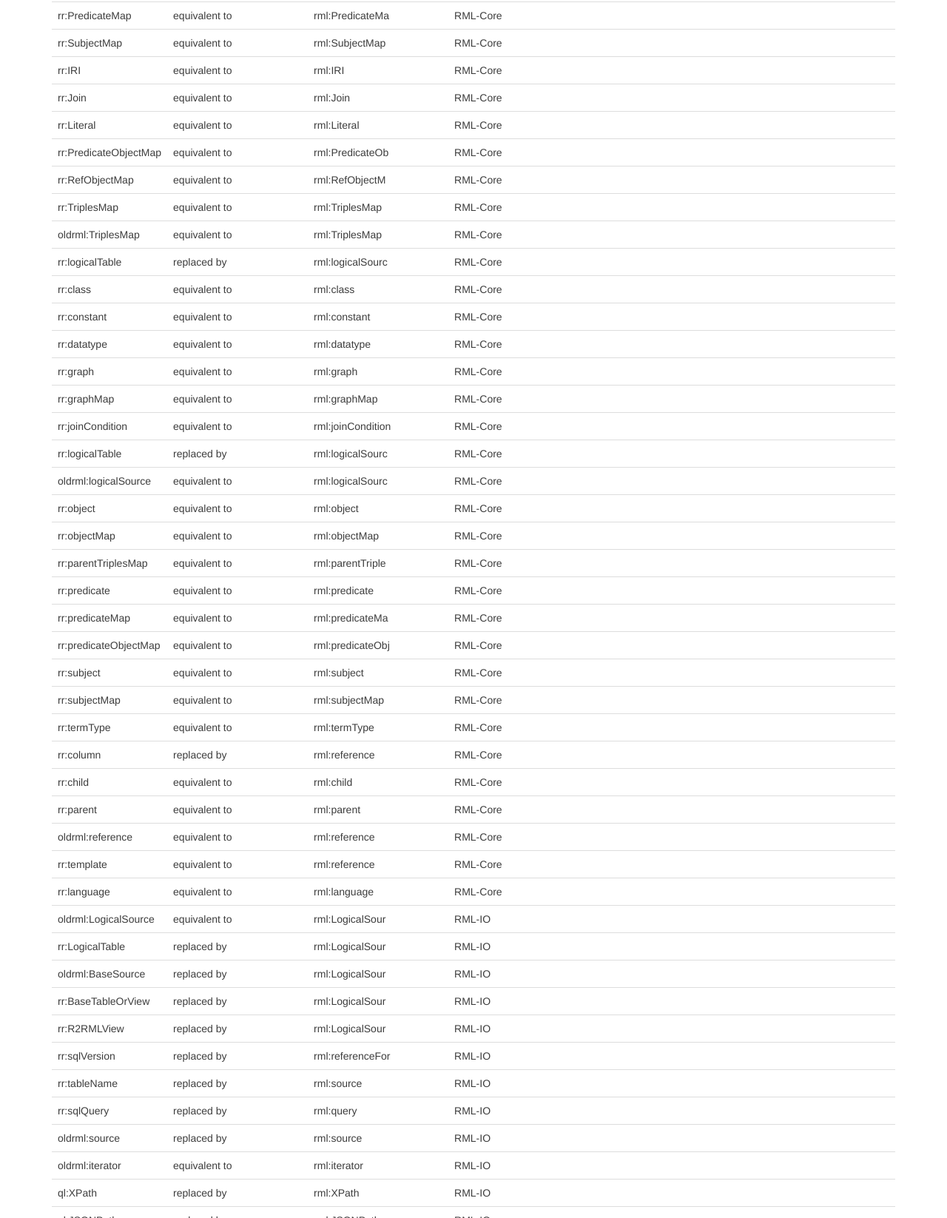
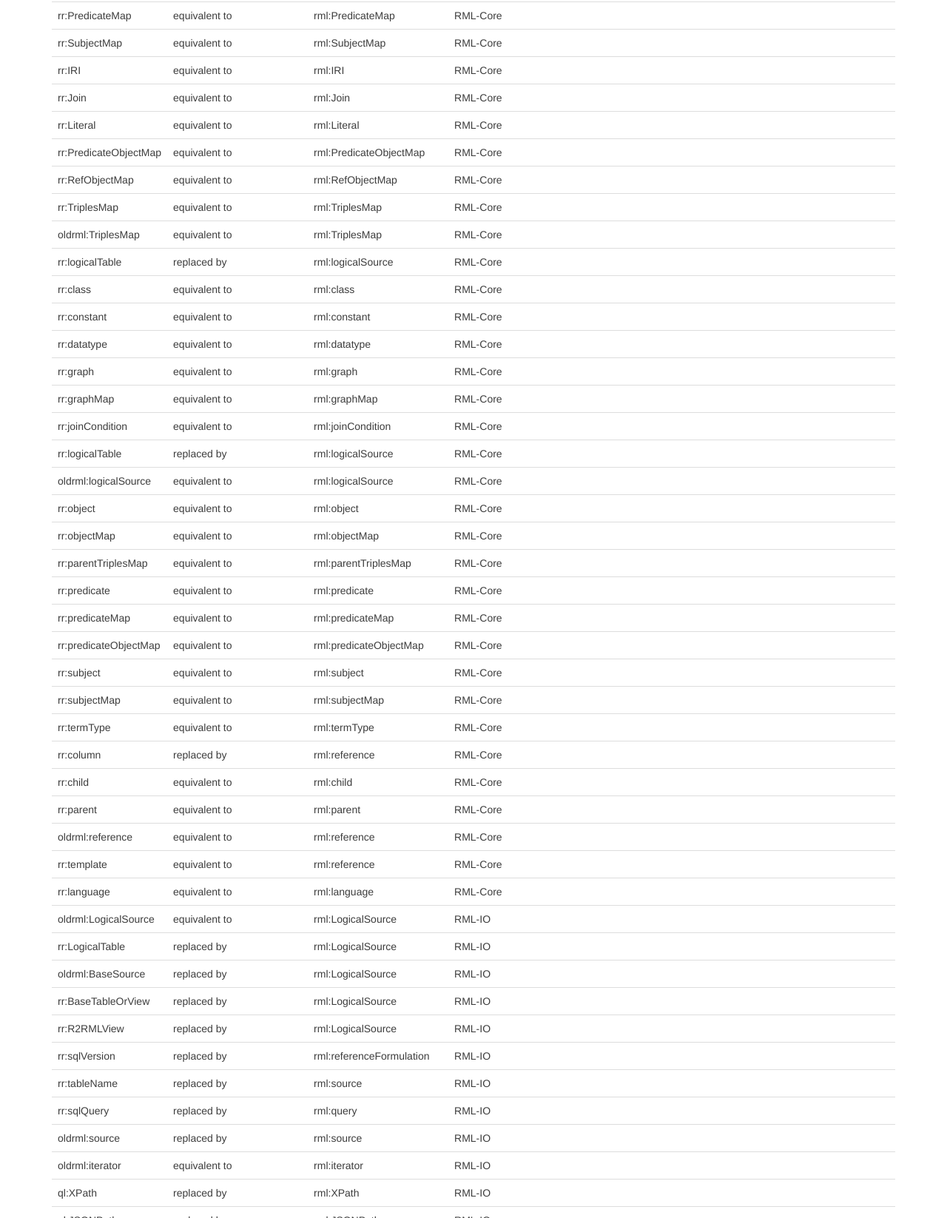
Before and after one commit to kg-construct/rml-resources, a plain HTML site: page portal/backwards-compatibility.html in a window 1280 px wide. Shown: the part 645-2291 px from the top of the page at 74% size. Drawn offline with Linux system fonts and the light colour scheme.

Commit message:
remove none diplays

```diff
--- a/portal/backwards-compatibility.html
+++ b/portal/backwards-compatibility.html
@@ -160,7 +160,7 @@
            <tr height=20 style='mso-height-source:userset;height:15.75pt'>
             <td height=20 class=xl64 style='height:15.75pt'>rr:PredicateMap</td>
             <td class=xl64>equivalent to</td>
-            <td class=xl64>rml:PredicateMa<span style='display:none'>p</span></td>
+            <td class=xl64>rml:PredicateMap</td>
             <td class=xl64>RML-Core</td>
             <td colspan=4 style='mso-ignore:colspan'></td>
            </tr>
@@ -195,14 +195,14 @@
            <tr height=20 style='mso-height-source:userset;height:15.75pt'>
             <td height=20 class=xl64 style='height:15.75pt'>rr:PredicateObjectMap</td>
             <td class=xl64>equivalent to</td>
-            <td class=xl64>rml:PredicateOb<span style='display:none'>jectMap</span></td>
+            <td class=xl64>rml:PredicateObjectMap</td>
             <td class=xl64>RML-Core</td>
             <td colspan=4 style='mso-ignore:colspan'></td>
            </tr>
            <tr height=20 style='mso-height-source:userset;height:15.75pt'>
             <td height=20 class=xl64 style='height:15.75pt'>rr:RefObjectMap</td>
             <td class=xl64>equivalent to</td>
-            <td class=xl64>rml:RefObjectM<span style='display:none'>ap</span></td>
+            <td class=xl64>rml:RefObjectMap</td>
             <td class=xl64>RML-Core</td>
             <td colspan=4 style='mso-ignore:colspan'></td>
            </tr>
@@ -223,7 +223,7 @@
            <tr height=20 style='mso-height-source:userset;height:15.75pt'>
             <td height=20 class=xl64 style='height:15.75pt'>rr:logicalTable</td>
             <td class=xl64>replaced by</td>
-            <td class=xl64>rml:logicalSourc<span style='display:none'>e</span></td>
+            <td class=xl64>rml:logicalSource</td>
             <td class=xl64>RML-Core</td>
             <td colspan=4 style='mso-ignore:colspan'></td>
            </tr>
@@ -272,14 +272,14 @@
            <tr height=20 style='mso-height-source:userset;height:15.75pt'>
             <td height=20 class=xl64 style='height:15.75pt'>rr:logicalTable</td>
             <td class=xl64>replaced by</td>
-            <td class=xl64>rml:logicalSourc<span style='display:none'>e</span></td>
+            <td class=xl64>rml:logicalSource</td>
             <td class=xl64>RML-Core</td>
             <td colspan=4 style='mso-ignore:colspan'></td>
            </tr>
            <tr height=20 style='mso-height-source:userset;height:15.75pt'>
             <td height=20 class=xl64 style='height:15.75pt'>oldrml:logicalSource</td>
             <td class=xl64>equivalent to</td>
-            <td class=xl64>rml:logicalSourc<span style='display:none'>e</span></td>
+            <td class=xl64>rml:logicalSource</td>
             <td class=xl64>RML-Core</td>
             <td colspan=4 style='mso-ignore:colspan'></td>
            </tr>
@@ -300,7 +300,7 @@
            <tr height=20 style='mso-height-source:userset;height:15.75pt'>
             <td height=20 class=xl64 style='height:15.75pt'>rr:parentTriplesMap</td>
             <td class=xl64>equivalent to</td>
-            <td class=xl64>rml:parentTriple<span style='display:none'>sMap</span></td>
+            <td class=xl64>rml:parentTriplesMap</td>
             <td class=xl64>RML-Core</td>
             <td colspan=4 style='mso-ignore:colspan'></td>
            </tr>
@@ -314,14 +314,14 @@
            <tr height=20 style='mso-height-source:userset;height:15.75pt'>
             <td height=20 class=xl64 style='height:15.75pt'>rr:predicateMap</td>
             <td class=xl64>equivalent to</td>
-            <td class=xl64>rml:predicateMa<span style='display:none'>p</span></td>
+            <td class=xl64>rml:predicateMap</td>
             <td class=xl64>RML-Core</td>
             <td colspan=4 style='mso-ignore:colspan'></td>
            </tr>
            <tr height=20 style='mso-height-source:userset;height:15.75pt'>
             <td height=20 class=xl64 style='height:15.75pt'>rr:predicateObjectMap</td>
             <td class=xl64>equivalent to</td>
-            <td class=xl64>rml:predicateObj<span style='display:none'>ectMap</span></td>
+            <td class=xl64>rml:predicateObjectMap</td>
             <td class=xl64>RML-Core</td>
             <td colspan=4 style='mso-ignore:colspan'></td>
            </tr>
@@ -391,42 +391,42 @@
            <tr height=20 style='mso-height-source:userset;height:15.75pt'>
             <td height=20 class=xl64 style='height:15.75pt'>oldrml:LogicalSource</td>
             <td class=xl64>equivalent to</td>
-            <td class=xl64>rml:LogicalSour<span style='display:none'>ce</span></td>
+            <td class=xl64>rml:LogicalSource</td>
             <td class=xl64>RML-IO</td>
             <td colspan=4 style='mso-ignore:colspan'></td>
            </tr>
            <tr height=20 style='mso-height-source:userset;height:15.75pt'>
             <td height=20 class=xl64 style='height:15.75pt'>rr:LogicalTable</td>
             <td class=xl64>replaced by</td>
-            <td class=xl64>rml:LogicalSour<span style='display:none'>ce</span></td>
+            <td class=xl64>rml:LogicalSource</td>
             <td class=xl64>RML-IO</td>
             <td colspan=4 style='mso-ignore:colspan'></td>
            </tr>
            <tr height=20 style='mso-height-source:userset;height:15.75pt'>
             <td height=20 class=xl64 style='height:15.75pt'>oldrml:BaseSource</td>
             <td class=xl64>replaced by</td>
-            <td class=xl64>rml:LogicalSour<span style='display:none'>ce</span></td>
+            <td class=xl64>rml:LogicalSource</td>
             <td class=xl64>RML-IO</td>
             <td colspan=4 style='mso-ignore:colspan'></td>
            </tr>
            <tr height=20 style='mso-height-source:userset;height:15.75pt'>
             <td height=20 class=xl64 style='height:15.75pt'>rr:BaseTableOrView</td>
             <td class=xl64>replaced by</td>
-            <td class=xl64>rml:LogicalSour<span style='display:none'>ce</span></td>
+            <td class=xl64>rml:LogicalSource</td>
             <td class=xl64>RML-IO</td>
             <td colspan=4 style='mso-ignore:colspan'></td>
            </tr>
            <tr height=20 style='mso-height-source:userset;height:15.75pt'>
             <td height=20 class=xl64 style='height:15.75pt'>rr:R2RMLView</td>
             <td class=xl64>replaced by</td>
-            <td class=xl64>rml:LogicalSour<span style='display:none'>ce</span></td>
+            <td class=xl64>rml:LogicalSource</td>
             <td class=xl64>RML-IO</td>
             <td colspan=4 style='mso-ignore:colspan'></td>
            </tr>
            <tr height=20 style='mso-height-source:userset;height:15.75pt'>
             <td height=20 class=xl64 style='height:15.75pt'>rr:sqlVersion</td>
             <td class=xl64>replaced by</td>
-            <td class=xl64>rml:referenceFor<span style='display:none'>mulation</span></td>
+            <td class=xl64>rml:referenceFormulation</td>
             <td class=xl64>RML-IO</td>
             <td colspan=4 style='mso-ignore:colspan'></td>
            </tr>
```
